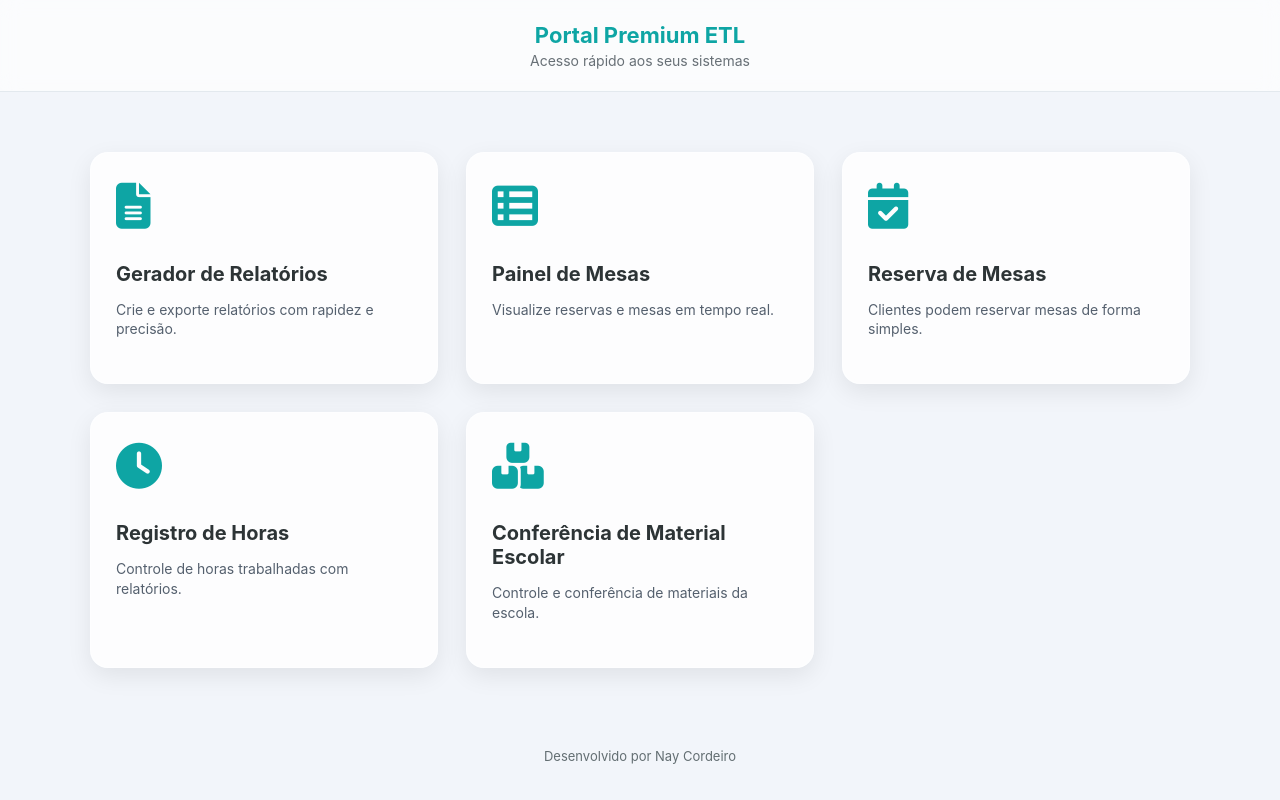
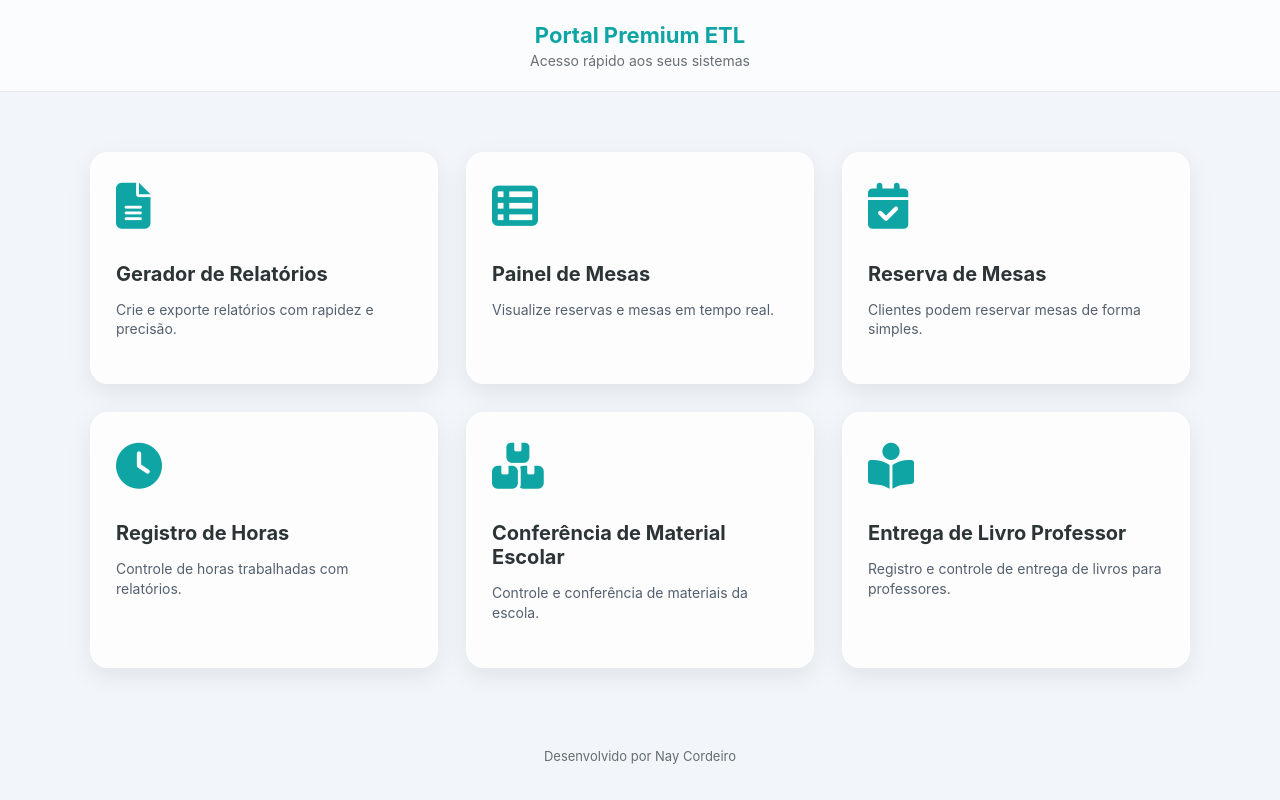
Before and after one commit to naayalbertini/visu, a plain HTML site: page index.html in a window 1280 px wide. Drawn offline with Linux system fonts and the light colour scheme.

Commit message:
Update index.html

```diff
--- a/index.html
+++ b/index.html
@@ -3,9 +3,8 @@
 <head>
 <meta charset="UTF-8">
 <meta name="viewport" content="width=device-width, initial-scale=1.0">
-<title>Portal ETL - Premium</title>
+<title>Portal ETL </title>
 
-<!-- Ícones -->
 <link rel="stylesheet" href="https://cdnjs.cloudflare.com/ajax/libs/font-awesome/6.5.0/css/all.min.css">
 
 <style>
@@ -159,11 +158,17 @@
         <p>Controle de horas trabalhadas com relatórios.</p>
     </a>
 
-    <!-- NOVO CARD -->
     <a href="https://materialetl.netlify.app/" class="card" target="_blank">
         <i class="fa-solid fa-boxes-stacked"></i>
         <h2>Conferência de Material Escolar</h2>
         <p>Controle e conferência de materiais da escola.</p>
+    </a>
+
+    <!-- NOVO CARD ADICIONADO -->
+    <a href="https://livropf.netlify.app/" class="card" target="_blank">
+        <i class="fa-solid fa-book-open-reader"></i>
+        <h2>Entrega de Livro Professor</h2>
+        <p>Registro e controle de entrega de livros para professores.</p>
     </a>
 
 </div>
```
